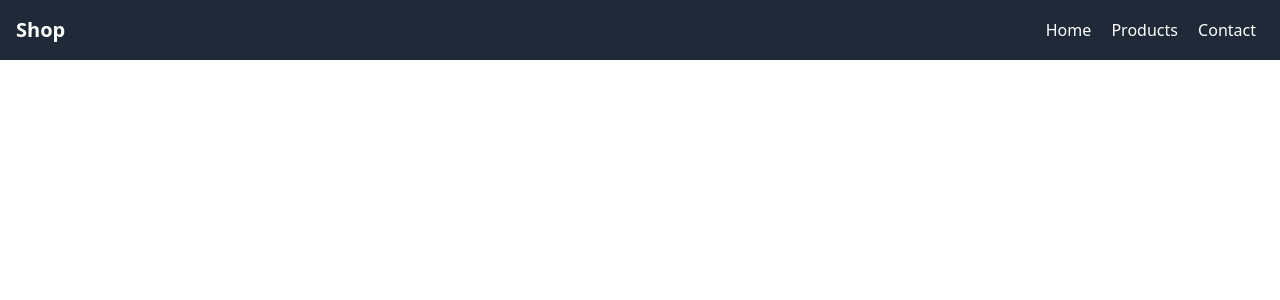
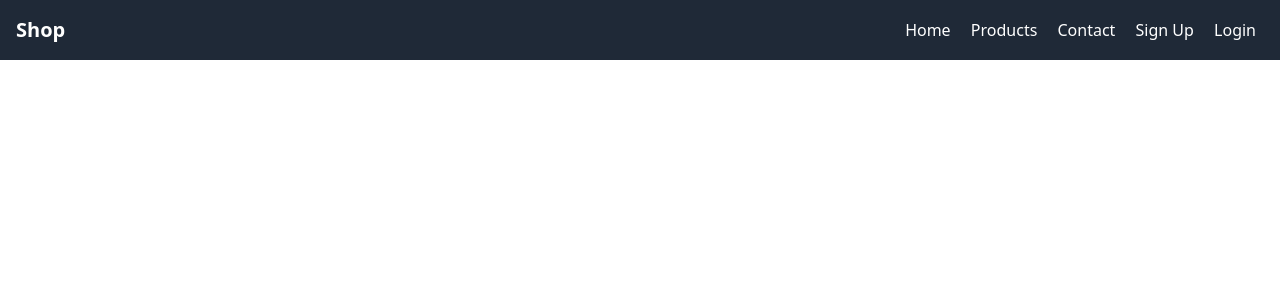
Before and after one commit to P014r-13/shop, a Django app: template templates/navbar.html in a window 1280 px wide. Shown: the top 300 px of the page. Run offline with Django 5.2, Linux system fonts and the light colour scheme; the template is opened without the code that fills it, so the values that code supplies are empty; some libraries are stand-ins or nearby versions.

Commit message:
add navbar

```diff
--- a/templates/navbar.html
+++ b/templates/navbar.html
@@ -9,6 +9,15 @@
             <a href="#" class="text-white mx-2">Home</a>
             <a href="#" class="text-white mx-2">Products</a>
             <a href="#" class="text-white mx-2">Contact</a>
+            {% if request.user.is_authenticated %}
+                        <a href="#" class="text-white mx-2 hover:text-blue-300">Profile</a>
+                        <a href="{% url 'logout' %}" class="text-white mx-2 hover:text-blue-300">Logout</a>
+            {% else %}
+
+            <a href="#" class="text-white mx-2 hover:text-gray-300">Sign Up</a>
+            <a href="{% url 'login' %}" class="text-white mx-2 hover:text-gray-300">Login</a>
+
+            {% endif %}
         </div>
     </div>
 </nav>
```
Lines whose indentation alone changed are shown as unchanged.
